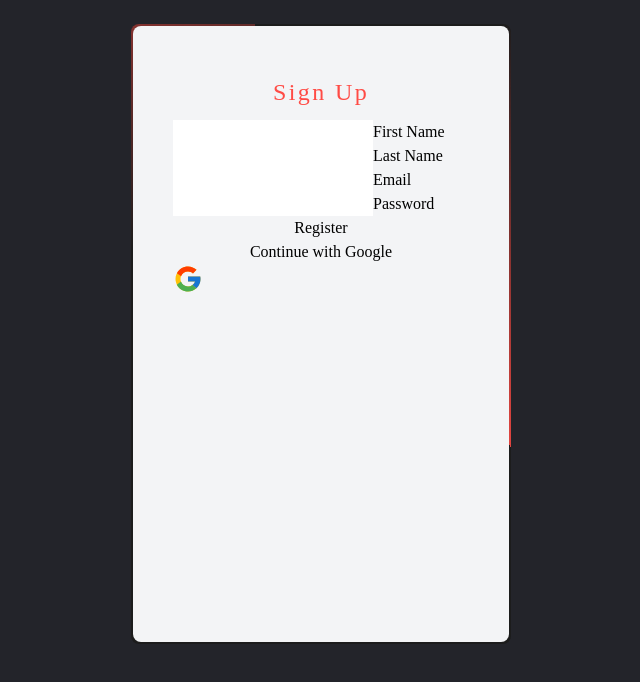
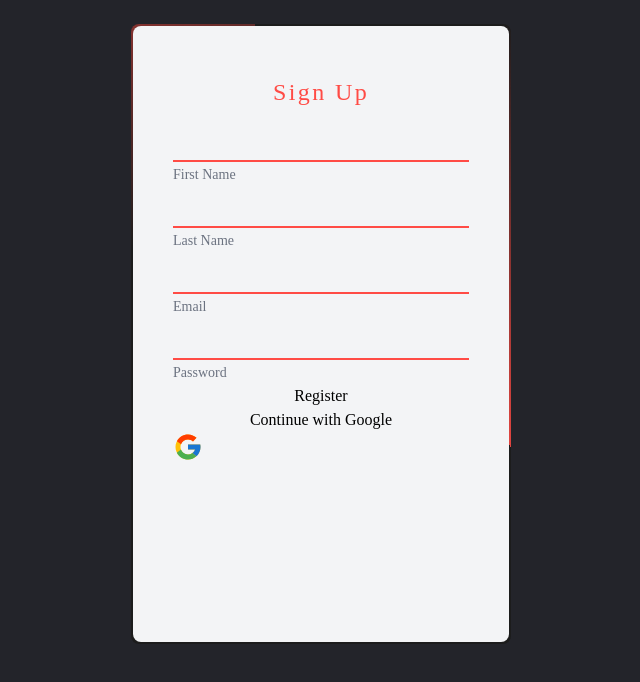
Before and after one commit to koraykoksal/react-MovieApp, a React (Create React App) app: page / in a window 1280 px wide. Shown: the top 682 px of the page, without its empty margins (319-959 px from the left). Built offline with nearby package versions, Linux system fonts and the light colour scheme; the HTML template or start-up script is replaced by a standard one.

Commit message:
created tawilwind components

```diff
--- a/src/index.css
+++ b/src/index.css
@@ -2,7 +2,24 @@
 @tailwind components;
 @tailwind utilities;
 
+@layer base{
+  input{
+    @apply block py-2.5 px-0 w-full text-sm text-gray-900 bg-transparent border-0 border-b-2 border-red-main appearance-none dark:text-white dark:border-red-main dark:focus:border-red-main focus:outline-none focus:ring-0 focus:border-red-main;
+  };
+  label{
+    @apply peer-focus:font-medium text-sm text-gray-500 dark:text-gray-400 duration-300 transform -translate-y-6 scale-75 top-3 -z-10 origin-[0] peer-focus:left-0 peer-focus:text-red-main peer-focus:dark:text-red-main peer-placeholder-shown:scale-100 peer-placeholder-shown:translate-y-0 peer-focus:scale-75 peer-focus:-translate-y-6;
+  }
+}
 
+@layer components{
+
+  .btn-danger {
+    @apply focus:outline-none text-white bg-red-700 hover:bg-red-800 focus:ring-4 rounded-lg text-lg px-5 py-2.5 mr-2 mb-2 w-[300px] mt-[15px] dark:bg-red-main dark:hover:bg-red-700 dark:focus:ring-red-900;
+  };
+  .btn-danger-bordered {
+    @apply text-red-main hover:text-white border-2 border-red-main hover:bg-red-800 focus:ring-4 focus:outline-none focus:ring-red-300 font-medium rounded-lg text-sm px-5 py-2.5 text-center mr-2 mb-2 dark:border-red-main dark:text-red-main dark:hover:text-white dark:hover:bg-red-600 dark:focus:ring-red-900;
+  }
+}
 
 @import url("https://fonts.googleapis.com/css2?family=Poppins:wght@200;400;600&display=swap");
 
```
